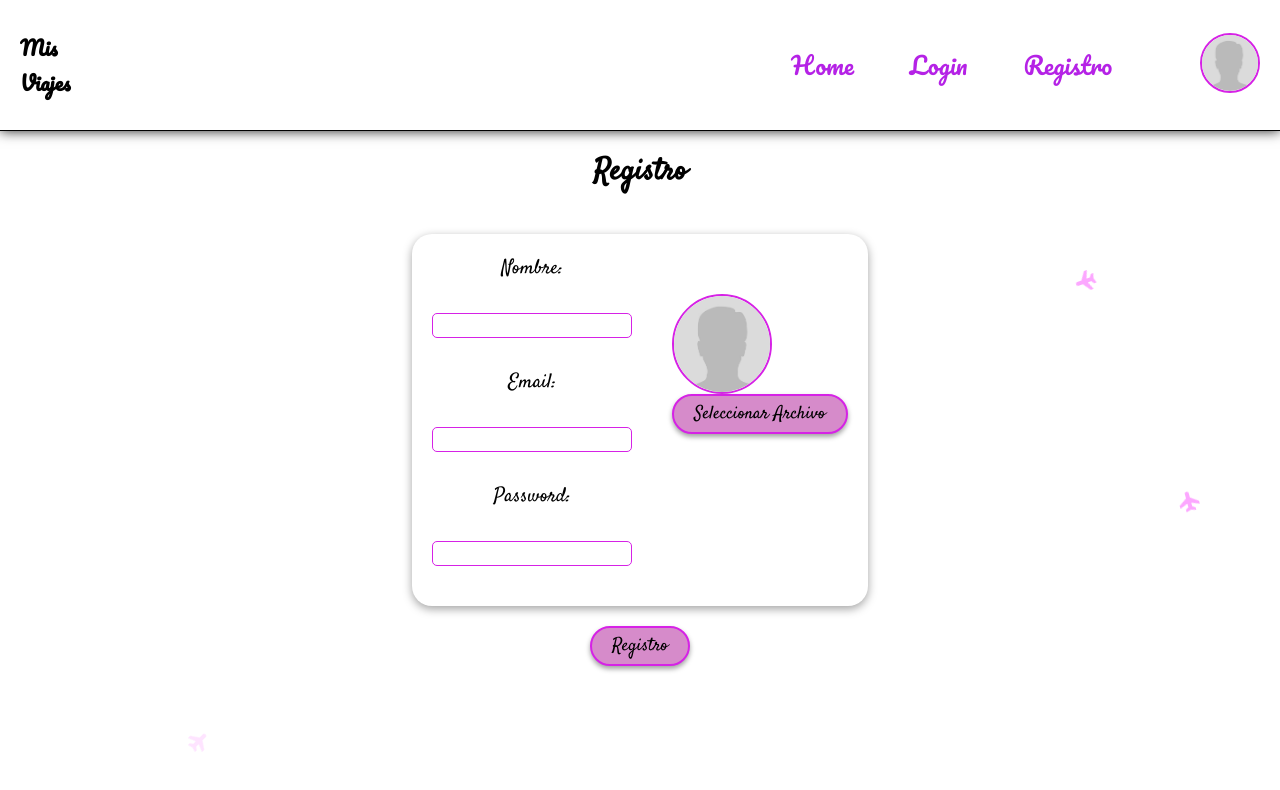
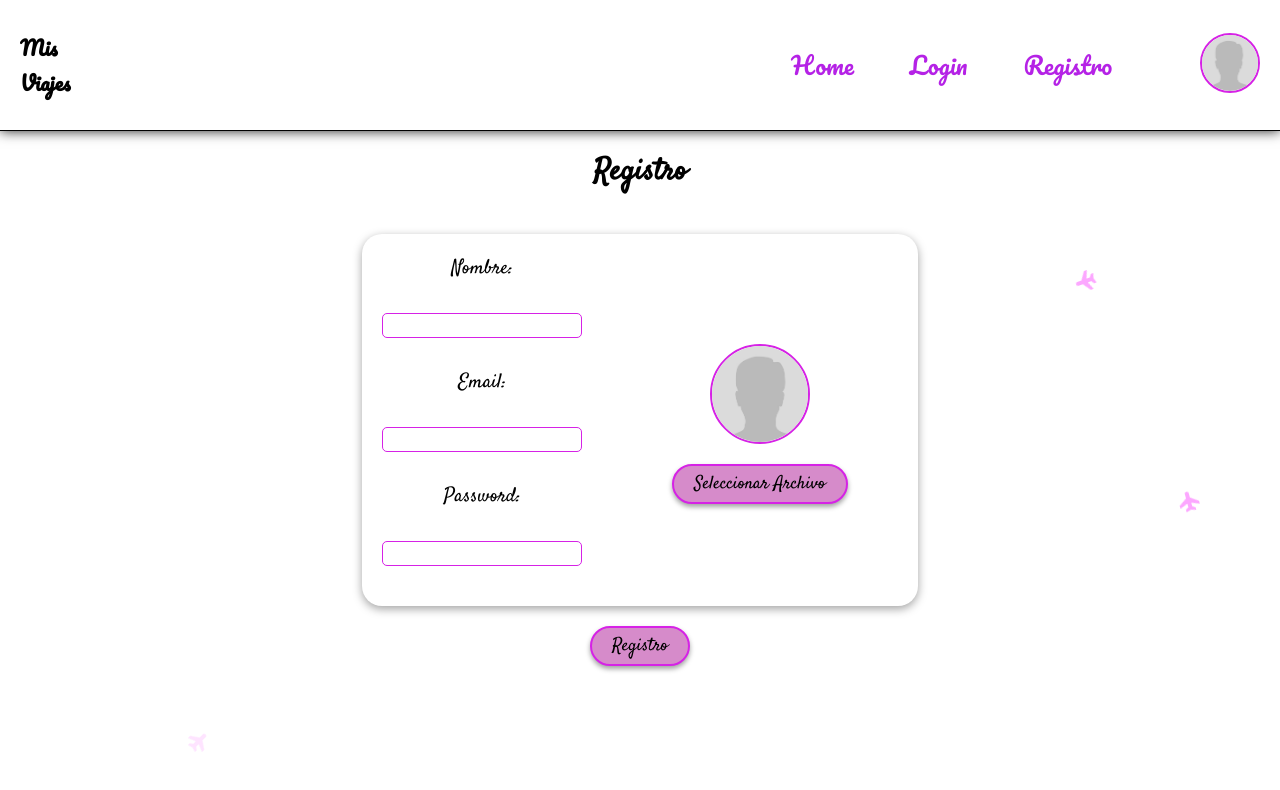
Before and after one commit to griloxx/frontendMisViajes, a React (Vite) app: page /registro in a window 1280 px wide. Shown: the top 790 px of the page. Built offline with nearby package versions, Linux system fonts and the light colour scheme.

Commit message:
modificando estilos de la pagina de registro

```diff
--- a/src/Components/CrearAvatar.jsx
+++ b/src/Components/CrearAvatar.jsx
@@ -9,7 +9,6 @@ export function FormularioImagenInput({ name, label }) {
   const fileInputRef = useRef(null);
   //Obtiene el estado del formulario
   const formContext = useContext(FormContext);
-
 
   function updateRequest(newFiles) {
     if (!isTouched) setIsTouched(true);
@@ -32,20 +31,31 @@ export function FormularioImagenInput({ name, label }) {
  */
   }
   function onAddFile(e) {
-    e.preventDefault()
+    e.preventDefault();
     fileInputRef.current.click();
   }
   return (
     <div>
       <label htmlFor={name}>{label}</label>
-      <div>
-      <div className="imagen-perfil">
-        {selectFiles ?
-          <>
-            <button onClick={() => onFileRemove(selectFiles[0])}>X</button>
-            <img className="avatar-form" src={URL.createObjectURL(selectFiles[0])} alt="avatar" />
-          </>
-        : <img className="avatar-form" src={avatar} alt="avatar" />}
+      <div className="crear-avatar">
+        <div className="imagen-perfil">
+          {selectFiles ? (
+            <>
+              <button
+                className="delete"
+                onClick={() => onFileRemove(selectFiles[0])}
+              >
+                X
+              </button>
+              <img
+                className="avatar-form"
+                src={URL.createObjectURL(selectFiles[0])}
+                alt="avatar"
+              />
+            </>
+          ) : (
+            <img className="avatar-form" src={avatar} alt="avatar" />
+          )}
         </div>
         <input
           ref={fileInputRef}
--- a/src/Styles/crearUsuario.css
+++ b/src/Styles/crearUsuario.css
@@ -36,10 +36,18 @@
   margin: 0 2rem 2rem 2rem;
 }
 
-.div-form-avatar {
+/* .div-form-avatar {
+  display: flex;
+  flex-direction: column;
+ */ /*   align-items: center;
+ */ /*   gap: 2rem;
+ */ /* }
+ */
+.crear-avatar {
   display: flex;
   flex-direction: column;
   align-items: center;
+  margin: 5rem;
   gap: 2rem;
 }
 
@@ -53,10 +61,22 @@
 }
 
 .avatar-form {
+  position: relative;
   max-width: 10rem;
   overflow: hidden;
   background-size: cover;
 }
+
+.delete {
+  position: absolute;
+  align-content: center;
+  margin: 0;
+  border-radius: 100%;
+  font-family: var(--fuente-cpmentarios);
+  border-color: var(--color-bordes);
+  color: var(--color-link);
+}
+
 @media (min-width: 768px) {
   .formRegistro {
     display: flex;
```
